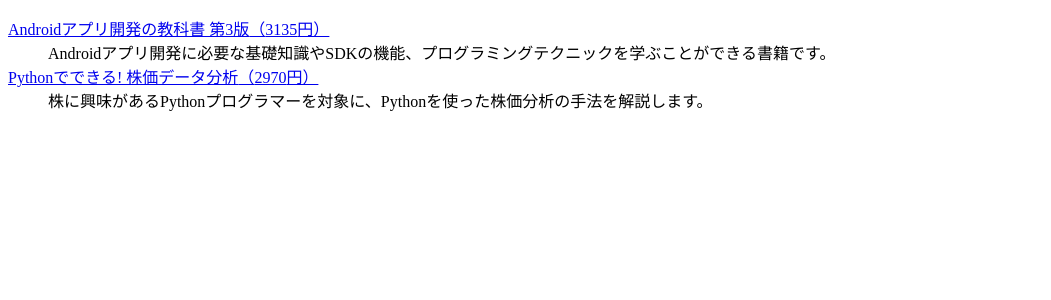
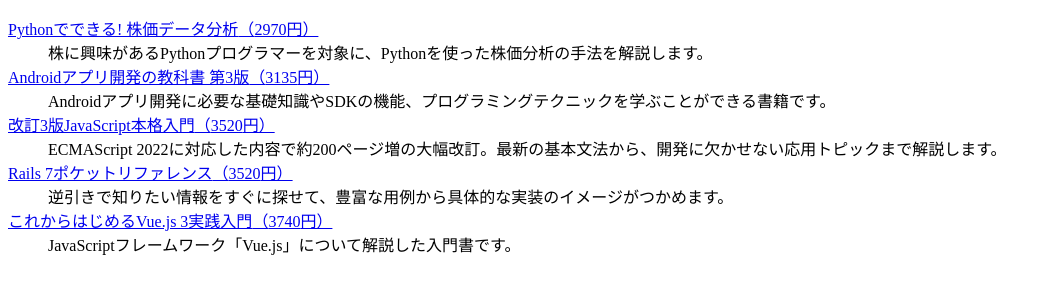
Before and after one commit to Yuma0309/Study-React, a React (Create React App) app in the folder React_sample_Yuma/my-react/: page / in a window 1280 px wide. Shown: the top 300 px of the page, without its empty margins (0-1051 px from the left). Built offline with nearby package versions, Linux system fonts and the light colour scheme.

Commit message:
リスト3-2-11までの動作を確認

```diff
--- a/React_sample_Yuma/my-react/src/index.js
+++ b/React_sample_Yuma/my-react/src/index.js
@@ -1,11 +1,11 @@
 // React関連のライブラリをインポート
 import ReactDOM from 'react-dom/client';
 import books from './chap03/books';
-import ForFilter from './chap03/ForFilter';
+import ForSort from './chap03/ForSort';
 
 // Reactアプリ（Appコンポーネント）を描画
 const root = ReactDOM.createRoot(document.getElementById('root'));
 
 root.render(
-  <ForFilter src={books} />
+  <ForSort src={books} />
 );
```
